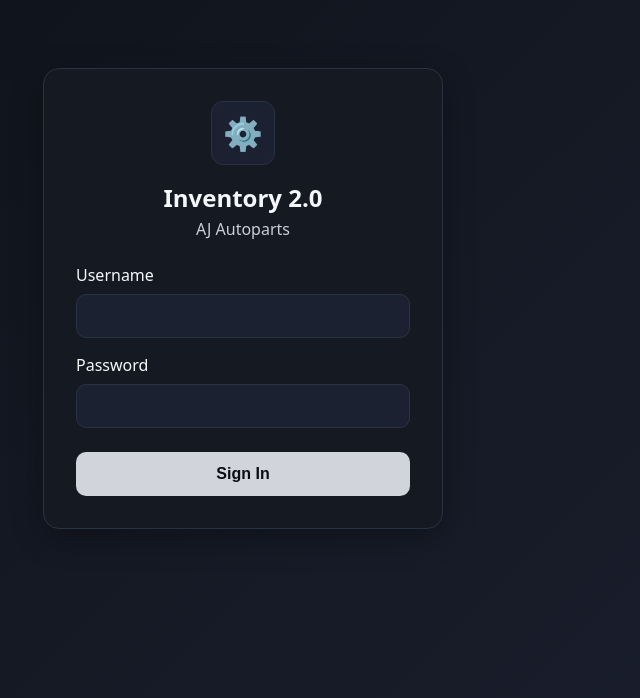
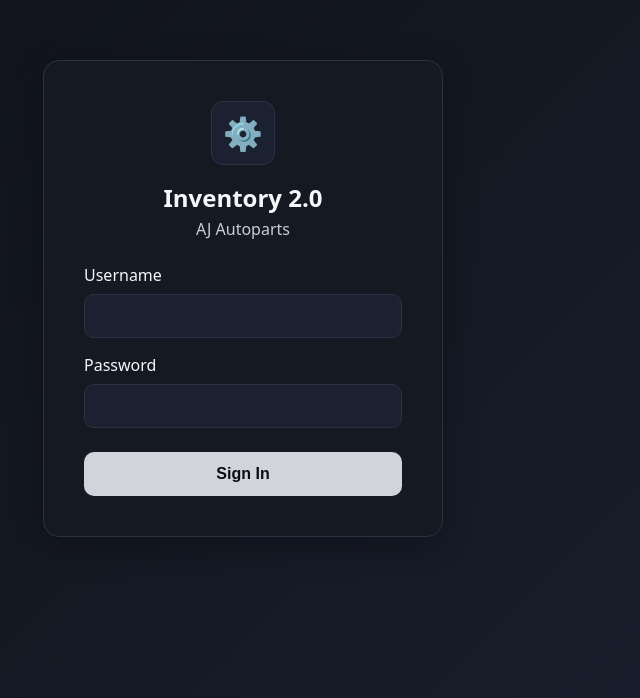
Before and after one commit to shivam1085/Inventory-2.0, an Electron app: page index.html in a window 1200 px wide. Shown: the part 102-800 px from the top of the page, without its empty margins (357-997 px from the left). Drawn offline with Linux system fonts and the light colour scheme.

Commit message:
style: center login box with better padding

```diff
--- a/style.css
+++ b/style.css
@@ -117,9 +117,9 @@ tr:hover{background:rgba(255,255,255,0.03)}
 [data-theme="light"] .badge.warn{ background:#fff7e6; color:#b45309; border-color:#f5d48a }
 
 /* Login screen */
-.login-screen{position:fixed; inset:0; display:flex; align-items:center; justify-content:center; background:linear-gradient(135deg, #0e1117 0%, #1a1f2e 100%); z-index:9999}
+.login-screen{position:fixed; inset:0; display:flex; align-items:center; justify-content:center; background:linear-gradient(135deg, #0e1117 0%, #1a1f2e 100%); z-index:9999; padding:20px}
 [data-theme="light"] .login-screen{background:linear-gradient(135deg, #f0f4f8 0%, #d9e2ec 100%)}
-.login-box{background:var(--panel); border:1px solid var(--border); border-radius:16px; padding:32px; width:100%; max-width:400px; box-shadow:0 8px 32px rgba(0,0,0,0.3)}
+.login-box{background:var(--panel); border:1px solid var(--border); border-radius:16px; padding:40px; width:100%; max-width:400px; box-shadow:0 8px 32px rgba(0,0,0,0.3); margin:auto}
 .login-header{text-align:center; margin-bottom:24px}
 .login-header .logo{width:64px; height:64px; margin:0 auto 16px; display:grid; place-items:center; background:var(--soft); border-radius:12px; border:1px solid var(--border); font-size:32px}
 .login-header h1{margin:0 0 4px; font-size:24px}
```
